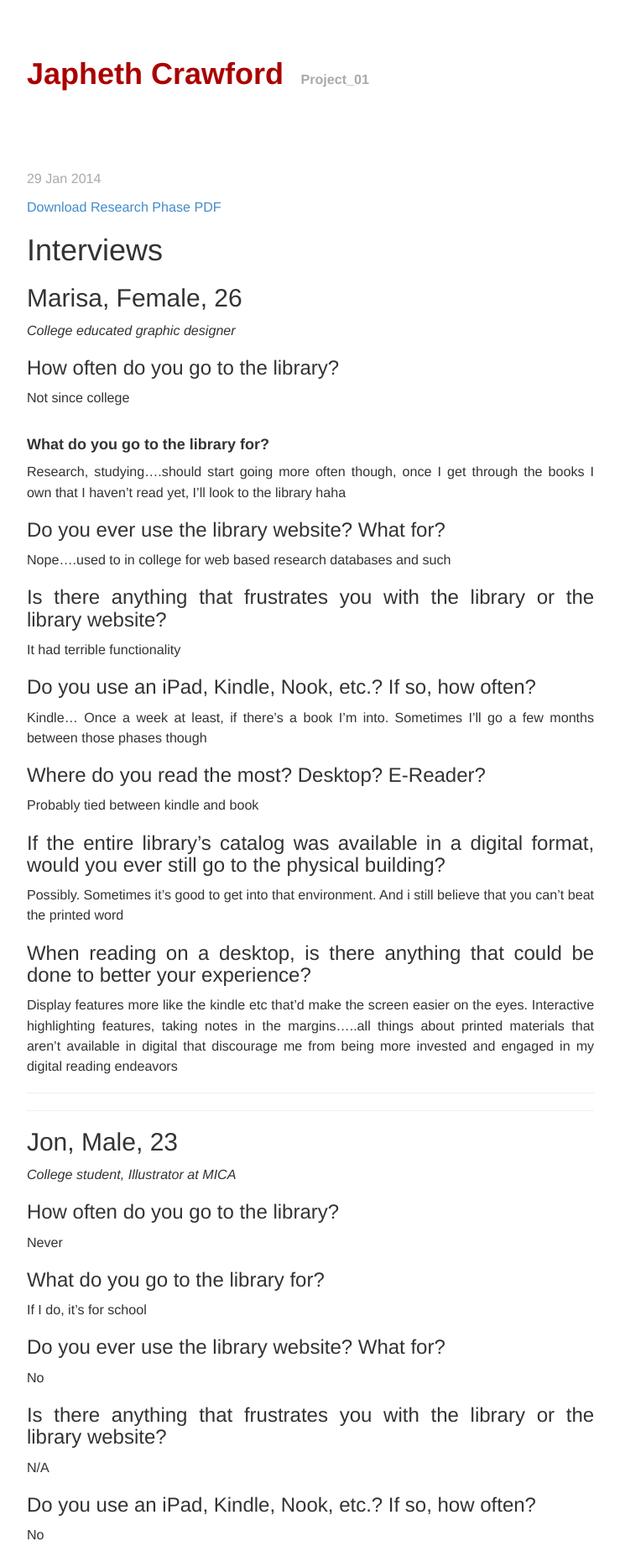
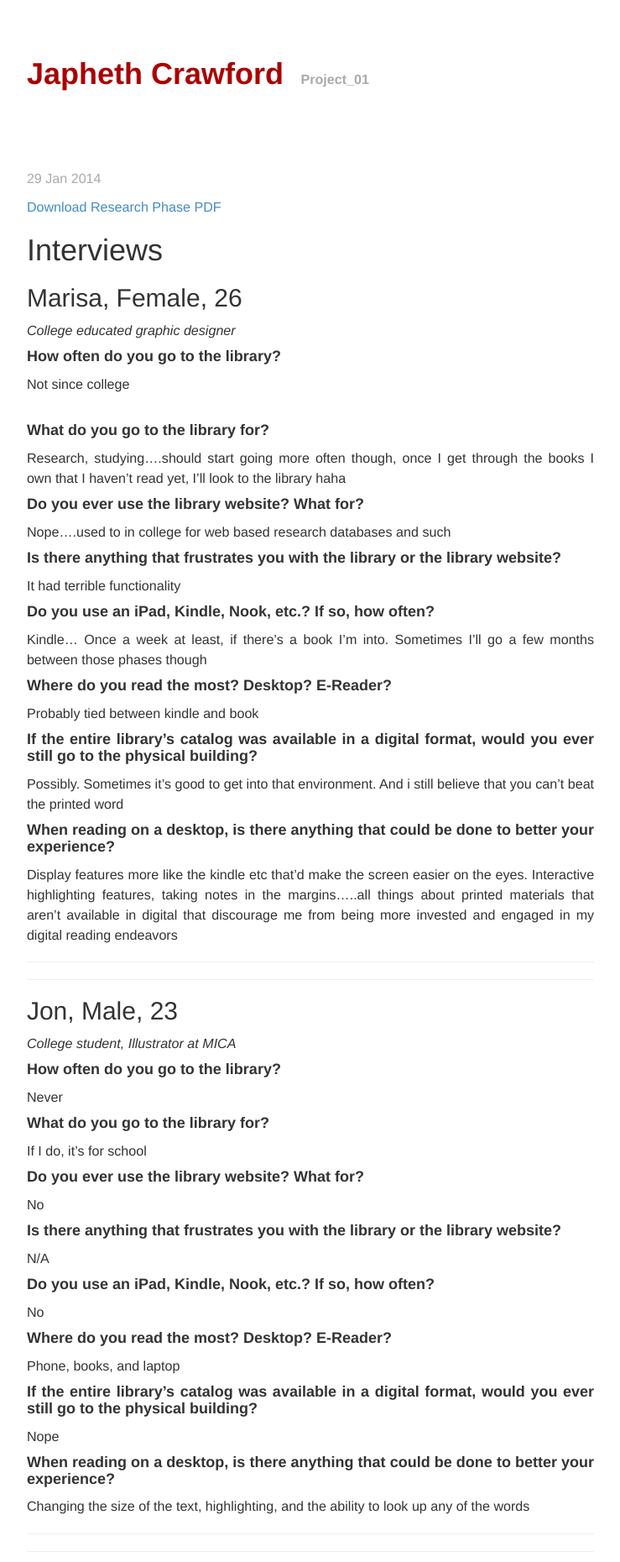
Before and after one commit to japhethcrawford/classblog, a Jekyll site: the page built from _posts/2014-01-29-project-one-process1.markdown, in a window 1280 px wide. Shown: the top 1860 px of the page at 84% size, without its empty margins (270-1009 px from the left). Built offline with Jekyll 4.4.1, drawn with Linux system fonts in a browser that asks for light colours; Markdown is read by kramdown in place of the engine named in the settings.

Commit message:
update type styling

```diff
--- a/_posts/2014-01-29-project-one-process1.markdown
+++ b/_posts/2014-01-29-project-one-process1.markdown
@@ -14,28 +14,28 @@ tags: [Project One Process]
 ##Marisa, Female, 26
 *College educated graphic designer*
 
-###How often do you go to the library?
+####__How often do you go to the library?__
 Not since college
 <br/><br/>
 ####__What do you go to the library for?__
 Research, studying....should start going more often though, once I get through the books I own that I haven't read yet, I'll look to the library haha
 
-###Do you ever use the library website? What for?
+####__Do you ever use the library website? What for?__
 Nope....used to in college for web based research databases and such
 
-###Is there anything that frustrates you with the library or the library website?
+####__Is there anything that frustrates you with the library or the library website?__
 It had terrible functionality
 
-###Do you use an iPad, Kindle, Nook, etc.? If so, how often?
+####__Do you use an iPad, Kindle, Nook, etc.? If so, how often?__
 Kindle... Once a week at least, if there's a book I'm into. Sometimes I'll go a few months between those phases though
 
-###Where do you read the most? Desktop? E-Reader?
+####__Where do you read the most? Desktop? E-Reader?__
 Probably tied between kindle and book
 
-###If the entire library’s catalog was available in a digital format, would you ever still go to the physical building?
+####__If the entire library’s catalog was available in a digital format, would you ever still go to the physical building?__
 Possibly. Sometimes it's good to get into that environment. And i still believe that you can't beat the printed word
 
-###When reading on a desktop, is there anything that could be done to better your experience?
+####__When reading on a desktop, is there anything that could be done to better your experience?__
 Display features more like the kindle etc that'd make the screen easier on the eyes. Interactive highlighting features, taking notes in the margins.....all things about printed materials that aren't available in digital that discourage me from being more invested and engaged in my digital reading endeavors
 
 ---
@@ -45,28 +45,28 @@ Display features more like the kindle etc that'd make the screen easier on the e
 ##Jon, Male, 23
 *College student, Illustrator at MICA*
 
-###How often do you go to the library?
+####__How often do you go to the library?__
 Never
 
-###What do you go to the library for?
+####__What do you go to the library for?__
 If I do, it's for school
 
-###Do you ever use the library website? What for?
+####__Do you ever use the library website? What for?__
 No
 
-###Is there anything that frustrates you with the library or the library website?
+####__Is there anything that frustrates you with the library or the library website?__
 N/A
 
-###Do you use an iPad, Kindle, Nook, etc.? If so, how often?
+####__Do you use an iPad, Kindle, Nook, etc.? If so, how often?__
 No
 
-###Where do you read the most? Desktop? E-Reader?
+####__Where do you read the most? Desktop? E-Reader?__
 Phone, books, and laptop
 
-###If the entire library’s catalog was available in a digital format, would you ever still go to the physical building?
+####__If the entire library’s catalog was available in a digital format, would you ever still go to the physical building?__
 Nope
 
-###When reading on a desktop, is there anything that could be done to better your experience?
+####__When reading on a desktop, is there anything that could be done to better your experience?__
 Changing the size of the text, highlighting, and the ability to look up any of the words
 
 ---
@@ -75,28 +75,28 @@ Changing the size of the text, highlighting, and the ability to look up any of t
 ##Danielle, Female, 33
 *High School English Teacher*
 
-###How often do you go to the library?
+####__How often do you go to the library?__
 I go to the library often; at least once a month, maybe more frequently if I’m looking for a book in particular or if I need a new audio book (no judging!) or if I need to return books.
 
-###What do you go to the library for?
+####__What do you go to the library for?__
 Already answered a lot of this question, but I go to browse, to look for specific books, to get materials for school, to get audio books, and to do research.  I research both for teaching and for my Master’s (I have my Master’s in Liberal Arts, but I’m halfway through my Master’s in School Library Media.)
 
-###Do you ever use the library website? What for?
+####__Do you ever use the library website? What for?__
 I am using the library webpage constantly.  I use it to check for fines (I am terrible at returning books on time), renewing books, and checking the library catalogue.  I would say I’m on it at least once a week, if not more, depending on how much time I have to read.  I also use it to check and download ebooks and audiobooks online.
 
-###Is there anything that frustrates you with the library or the library website?
+####__Is there anything that frustrates you with the library or the library website?__
 They recently moved the Children’s Library downstairs where they used to have seating and tables and periodicals.  I think it was a big mistake, though I understand it was motivated by finances.  I believe they are reverting soon, but in the meantime there is no place to work or relax.  The funding was also cut from most of the databases.  There are very few available online; fewer than we have at school, actually.  If they mean to be a resource to the community, they should have more available.  I also lament the loss of being able to pay fines online.  Oh how I miss not getting the pitying (or just plain dirty) looks from the library staff when I bring books back late and have fines.  It was much better when I could pretend I was a good patron who never had fines (since I paid them online and the librarians didn’t know).
 
-###Do you use an iPad, Kindle, Nook, etc.? If so, how often?
+####__Do you use an iPad, Kindle, Nook, etc.? If so, how often?__
 I have a Kindle, but I most often read from my iPad.  Sometimes my iPhone when I’m caught out and in a line somewhere and I need something to read.  I use this less frequently; maybe 2-3 books a year?
 
-###Where do you read the most? Desktop? E-Reader?
+####__Where do you read the most? Desktop? E-Reader?__
 I read books most.  It’s better for conversation starting and for the kids to see me reading.
 
-###If the entire library’s catalog was available in a digital format, would you ever still go to the physical building?
+####__If the entire library’s catalog was available in a digital format, would you ever still go to the physical building?__
 I’m not sure I could read everything digitally.  There’s something still to be said about holding the book and turning the pages, although I’m sure you’ve heard that argument many times.  Some books are just better read on paper (like Night Film, a book I just finished over Thanksgiving break! So good!).  Also I enjoy browsing both the stacks of books and audiobooks.  If you don’t know what you’re searching for, you won’t be able to find it in an online search, but you can in person.   Later this semester I’ll be taking some personal days to work on my National Board Certification, and having space and quiet at the library is something else you cannot find online.
 
-###When reading on a desktop, is there anything that could be done to better your experience?
+####__When reading on a desktop, is there anything that could be done to better your experience?__
 I don’t like reading on a desk/laptop.  The screen often burns into my vision and I have to look away to regain my optimum eyesight (hard to explain, but I just can’t read for long).  I wouldn’t read anything lengthy on a desk or laptop.
 
 ---
@@ -106,28 +106,28 @@ I don’t like reading on a desk/laptop.  The screen often burns into my vision
 ##Corinne, Female, 42
 *College Educated, Production Director at a Video Production house*
 
-###How often do you go to the library?
+####__How often do you go to the library?__
 I go to the library once a week, if possible
 
-###What do you go to the library for?
+####__What do you go to the library for?__
 I go for exercise DVDs and movies, generally. Sometimes books.
 
-###Do you ever use the library website? What for?
+####__Do you ever use the library website? What for?__
 I use the website for renewals and I once used the website for a consumer report for a washer.
 
-###Is there anything that frustrates you with the library or the library website?
+####__Is there anything that frustrates you with the library or the library website?__
 My use of the website is limited, so I don't get frustrated.
 
-###Do you use an iPad, Kindle, Nook, etc.? If so, how often?
+####__Do you use an iPad, Kindle, Nook, etc.? If so, how often?__
 I use an ipad (but not for the library)
 
-###Where do you read the most? Desktop? E-Reader?
+####__Where do you read the most? Desktop? E-Reader?__
 I read physical books (when I read them)
 
-###If the entire library’s catalog was available in a digital format, would you ever still go to the physical building?
+####__If the entire library’s catalog was available in a digital format, would you ever still go to the physical building?__
 I would still go to the library to pick up DVDs.  I really like the library.  I think it's a nice place for people to go, away from the home for peace and quiet.  Not everything should be digital.
 
-###When reading on a desktop, is there anything that could be done to better your experience?
+####__When reading on a desktop, is there anything that could be done to better your experience?__
 I don't like reading on a desktop.  I prefer the physical book.
 
 ---
@@ -137,26 +137,26 @@ I don't like reading on a desktop.  I prefer the physical book.
 ##Dan, Male, 34
 *College Educated, Account Executive*
 
-###How often do you go to the library?
+####__How often do you go to the library?__
 What do you go to the library for?
 N/A
 
-###Do you ever use the library website? What for?
+####__Do you ever use the library website? What for?__
 No
 
-###Is there anything that frustrates you with the library or the library website?
+####__Is there anything that frustrates you with the library or the library website?__
 Last time I went, things just felt really dated and slow/confusing/unorganized
 
-###Do you use an iPad, Kindle, Nook, etc.? If so, how often?
+####__Do you use an iPad, Kindle, Nook, etc.? If so, how often?__
 Yeah, iPad ~weekly
 
-###Where do you read the most? Desktop? E-Reader?
+####__Where do you read the most? Desktop? E-Reader?__
 Phone the most, everything else on the desktop
 
-###If the entire library’s catalog was available in a digital format, would you ever still go to the physical building?
+####__If the entire library’s catalog was available in a digital format, would you ever still go to the physical building?__
 No
 
-###When reading on a desktop, is there anything that could be done to better your experience?
+####__When reading on a desktop, is there anything that could be done to better your experience?__
 Make it uncluttered (no ads, etc) and easy on the eyes
 
 ---
```
Also changed, not shown: 1 other file.
